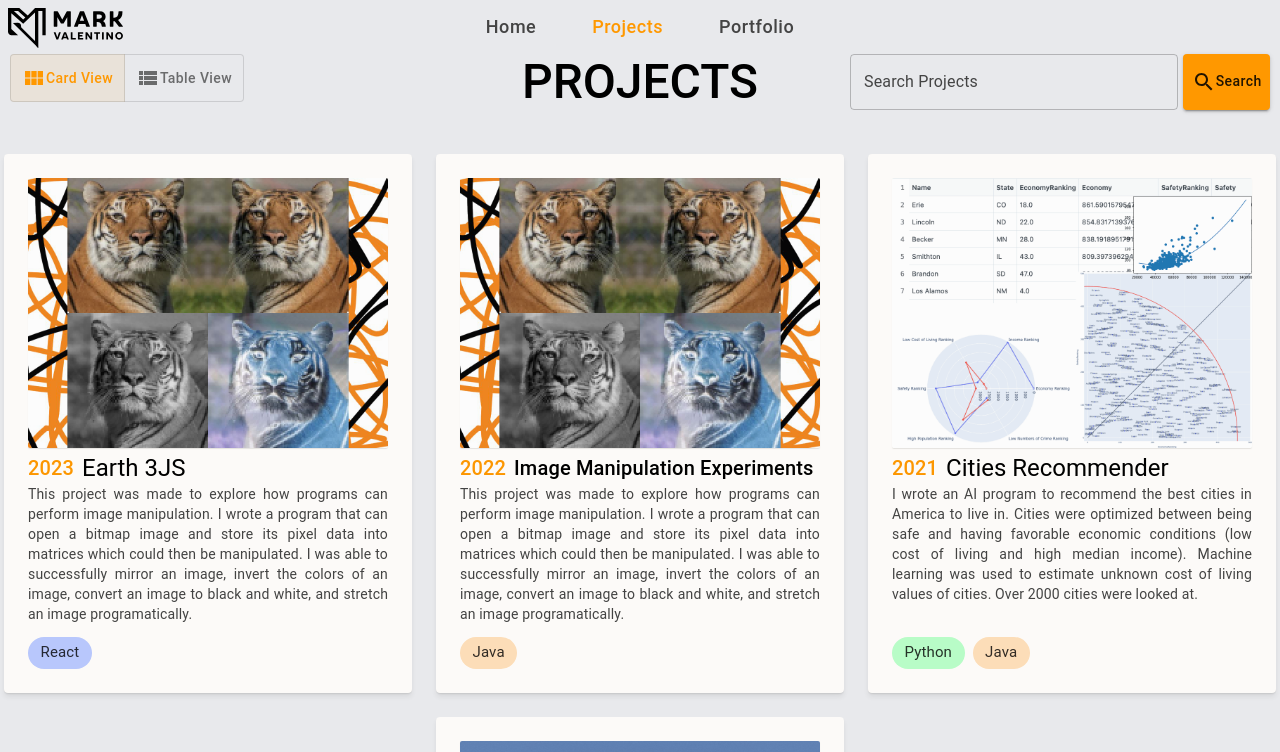
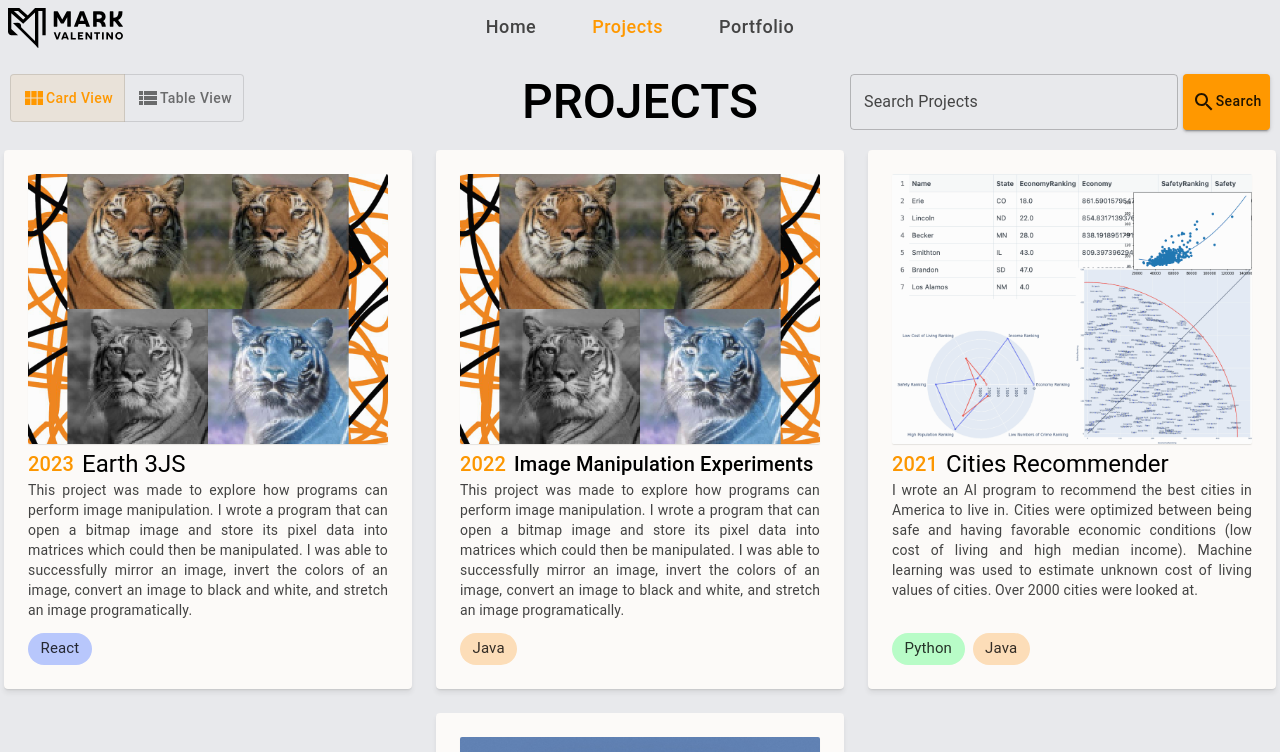
Before and after one commit to M-Valentino/M-Valentino_Node, a Next.js app: page /projects in a window 1280 px wide. Shown: the top 752 px of the page. Built offline with nearby package versions, Linux system fonts and the light colour scheme.

Commit message:
fixd margins

```diff
--- a/src/pages/projects.jsx
+++ b/src/pages/projects.jsx
@@ -41,7 +41,7 @@ export default function projects() {
           <Grid
             container
             justifyContent="space-between"
-            style={{ width: "calc(100% - 20px)", margin: "auto" }}
+            style={{ width: "calc(100% - 20px)", margin: "auto", marginTop: 20, marginBottom: 20 }}
           >
             <Grid item md={4} xs={12}>
               <ToggleButtonGroup
@@ -101,7 +101,7 @@ export default function projects() {
               justifyContent="center"
               spacing={3}
               direction="row"
-              style={{ marginBottom: 50, marginTop: 20 }}
+              style={{ marginBottom: 50}}
             >
               {projectContent.map((props, index) => (
                 <Grid item>
```
